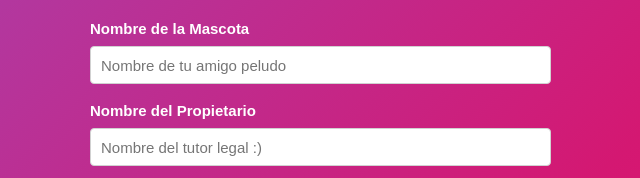
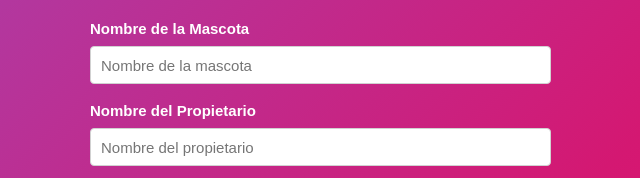
Before and after one commit to fabrinucci/app-citas-mascotas-react, an Astro site: page / in a window 1280 px wide. Shown: the part 263-441 px from the top of the page, 70-710 px from the left. Built offline with nearby package versions, Linux system fonts and the light colour scheme; Astro itself is replaced by a stand-in of ours.

Commit message:
Update Form

```diff
--- a/src/react/components/Form.jsx
+++ b/src/react/components/Form.jsx
@@ -58,7 +58,7 @@ const Form = ({ createAppointment }) => {
           type='text'
           name='pet'
           className='u-full-width'
-          placeholder='Nombre de tu amigo peludo'
+          placeholder='Nombre de la mascota'
           onChange={handleChange}
           value={pet}
         />
@@ -68,7 +68,7 @@ const Form = ({ createAppointment }) => {
           type='text'
           name='owner'
           className='u-full-width'
-          placeholder='Nombre del tutor legal :)'
+          placeholder='Nombre del propietario'
           onChange={handleChange}
           value={owner}
         />
```
